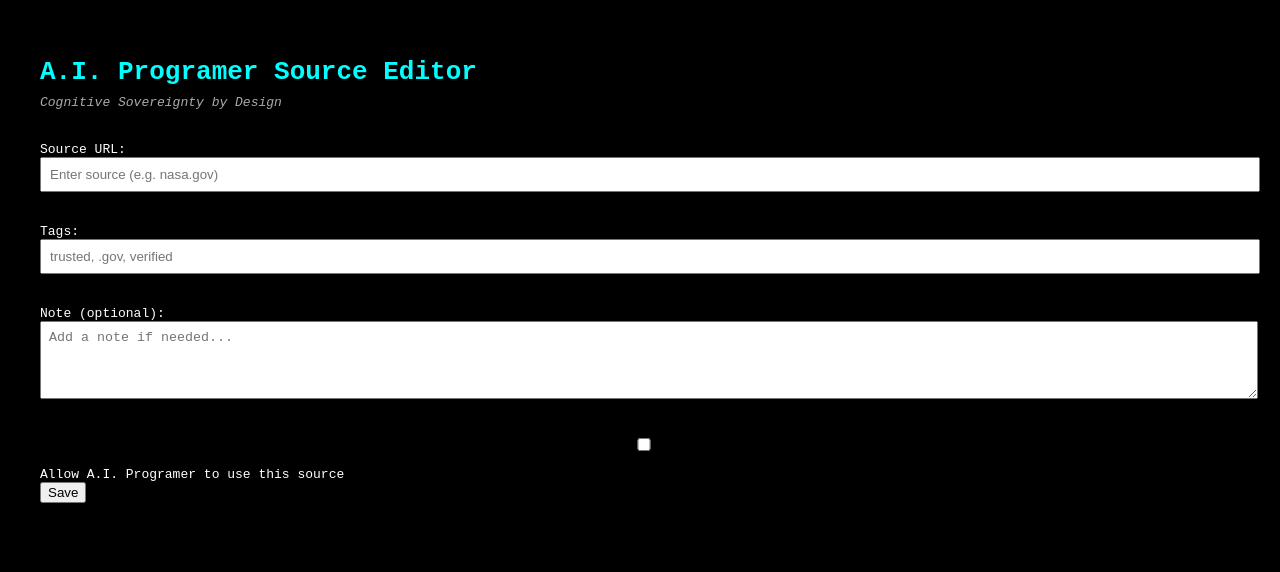
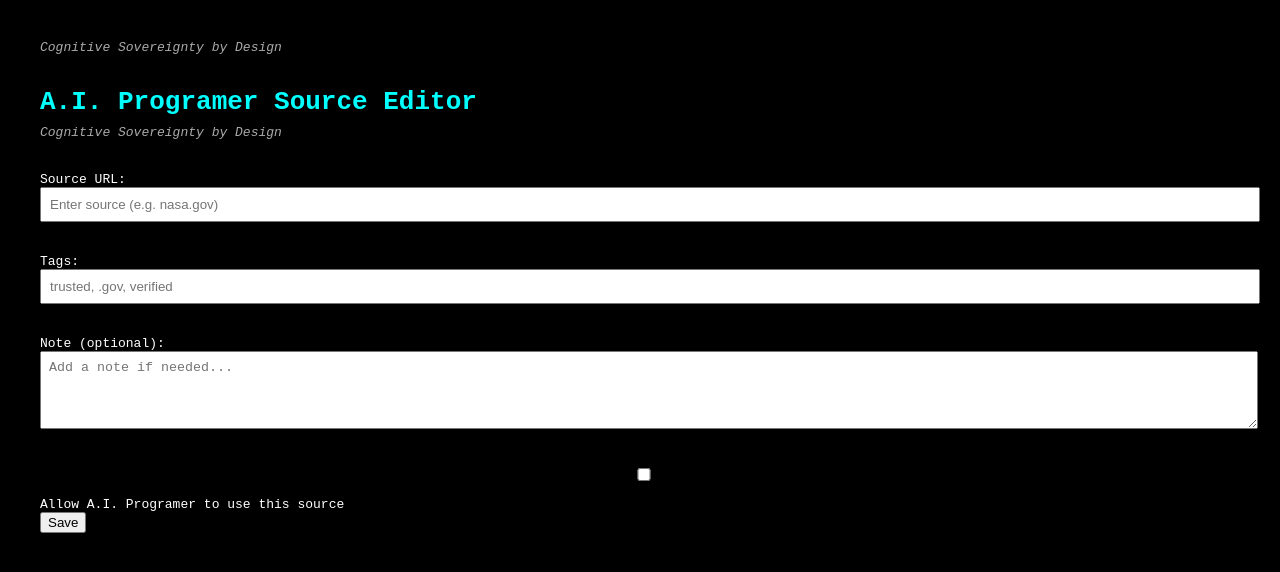
Before and after one commit to joeeddy/Ai-programer, a plain HTML site: page SourceEditor.html in a window 1280 px wide. Drawn offline with Linux system fonts and the light colour scheme.

Commit message:
Update SourceEditor.html
Added tag line

```diff
--- a/SourceEditor.html
+++ b/SourceEditor.html
@@ -4,6 +4,7 @@
   <meta charset="UTF-8" />
   <meta name="viewport" content="width=device-width, initial-scale=1.0"/>
   <title>A.I. Programer Source Editor</title>
+<div class="tagline">Cognitive Sovereignty by Design</div>
 
   <style>
     body {
```
